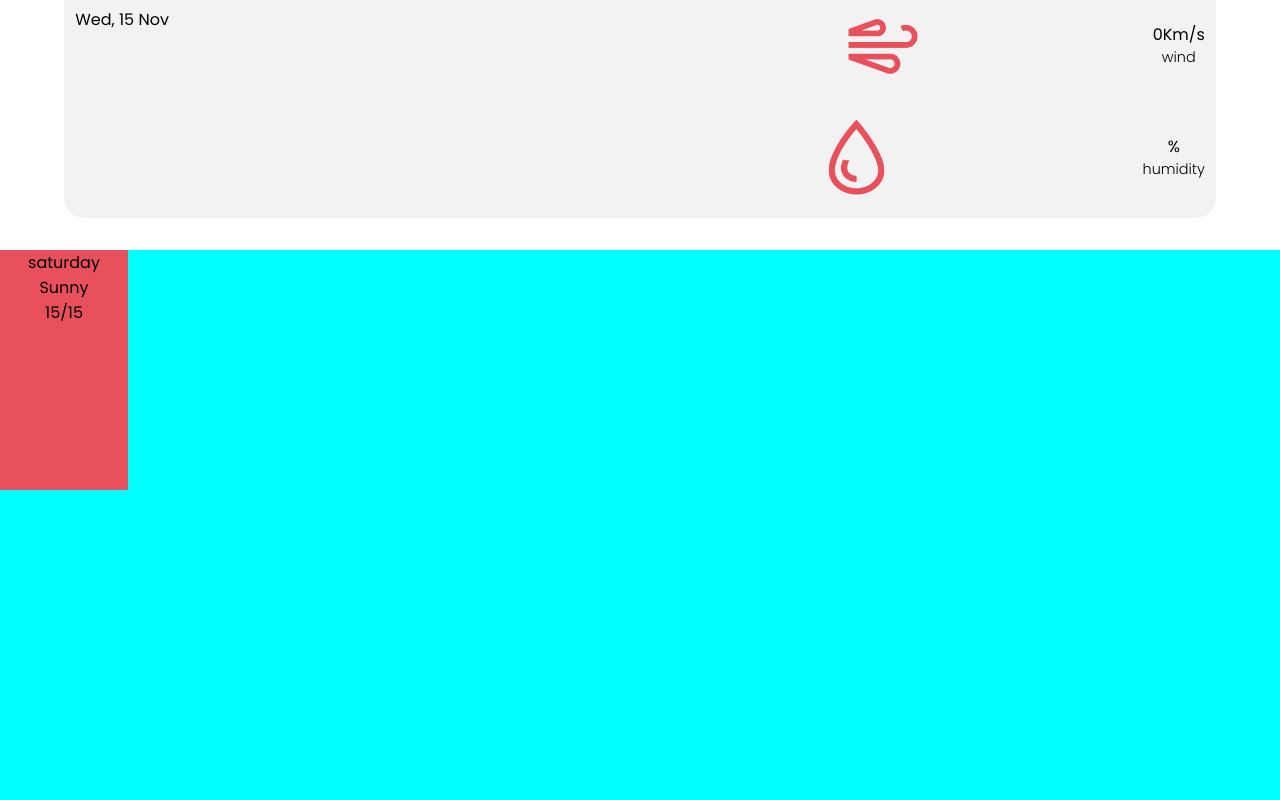
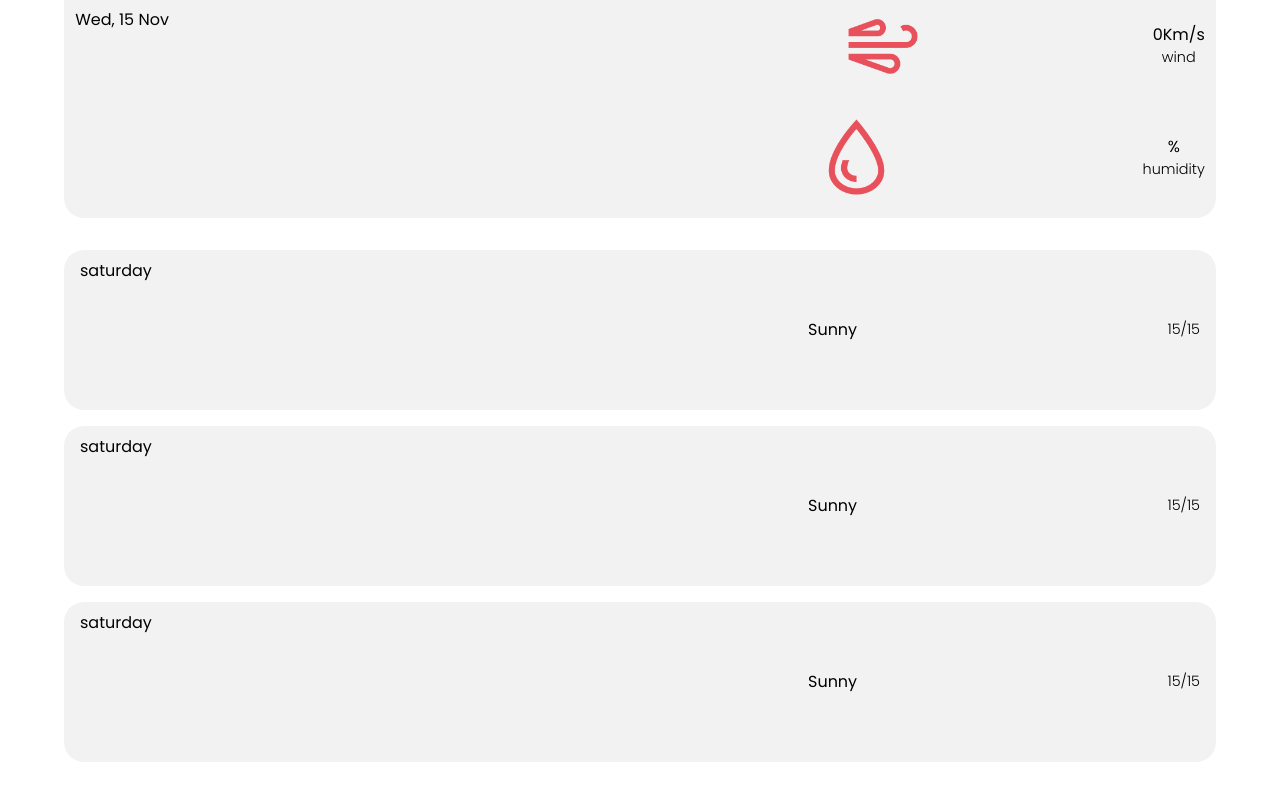
Before and after one commit to MohammadSoleimanikia/weather-app, a React (Create React App) app: page / in a window 1280 px wide. Shown: the part 652-1452 px from the top of the page. Built offline with nearby package versions, Linux system fonts and the light colour scheme; no server answers.

Commit message:
add items UI to feature

```diff
--- a/src/App.css
+++ b/src/App.css
@@ -148,10 +148,26 @@ width: 25%;
   margin-top: 2rem;
   width: 100vw;
   height: 100vh;
-  background-color: cyan;
 }
 .future-item{
-  width: 10%;
-  height: 10%;
-  background-color: #E8505B;
+  height: 20%;
+  display: flex;
+  align-content: center;
+  justify-content: space-between;
+  width:90%;
+  margin: 1rem auto;
+  background-color: rgba(0, 0, 0, 0.051);
+  border-radius: 20px;
+  padding: 0 1rem;;
 }
+.future-item >div
+{
+  display: flex;
+  align-items: center;
+  justify-content: space-between;
+  width: 35%;
+}
+.temper-item{
+  font-weight: 300;
+  font-size: 0.9rem;
+}
--- a/src/Components/Future.js
+++ b/src/Components/Future.js
@@ -3,15 +3,26 @@ function Future(){
     <div className="future ">
         <div className="future-item">
             <p className='date'>saturday</p>
-            <div className='temper-item'>
+            <div>
                 <p className='condition-item'>Sunny</p>
                 <p className='temper-item'>15/15</p>
             </div>
         </div>
 
         <div className="future-item">
+        <p className='date'>saturday</p>
+            <div>
+                <p className='condition-item'>Sunny</p>
+                <p className='temper-item'>15/15</p>
+            </div>
         </div>
+
         <div className="future-item">
+        <p className='date'>saturday</p>
+            <div>
+                <p className='condition-item'>Sunny</p>
+                <p className='temper-item'>15/15</p>
+            </div>
         </div>
     </div>
     );
```
